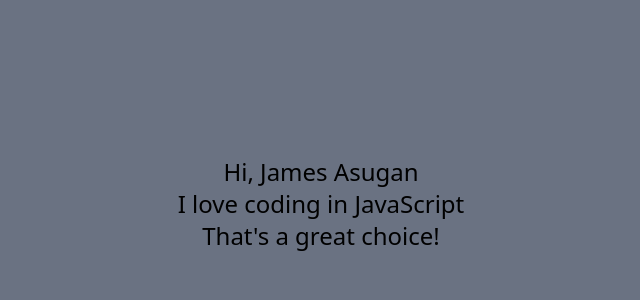
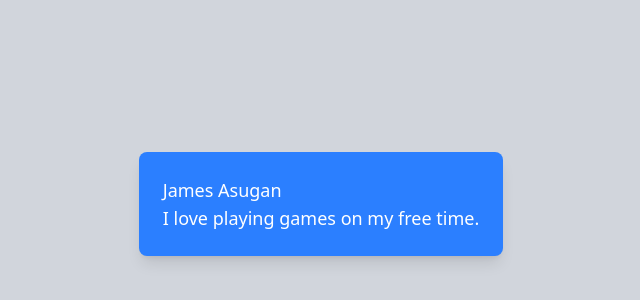
Before and after one commit to jamesasugan/100Days_of_Learning_React, a React (Vite) app: page / in a window 1280 px wide. Shown: the part 196-496 px from the top of the page, without its empty margins (319-959 px from the left). Built offline with nearby package versions, Linux system fonts and the light colour scheme.

Commit message:
Day 3: Create your first component

```diff
--- a/src/App.jsx
+++ b/src/App.jsx
@@ -1,4 +1,5 @@
 import './App.css'
+import Profile from './components/Profile.jsx';
 
 function App() {
   const name = "James Asugan";
@@ -6,10 +7,8 @@
   return (
 
     <>
-      <div className='bg-gray-500 w-full h-screen flex flex-col items-center justify-center text-2xl'>
-        <h1>Hi, {name}</h1>
-        <p>I love coding in {programmingLanguage}</p>
-        <p>{programmingLanguage === 'JavaScript' ? "That's a great choice!" : `Nice! ${programmingLanguage} is cool too.`}</p>
+      <div>
+        <Profile />
       </div>
     </>
   )
--- /dev/null
+++ b/src/components/Profile.jsx
@@ -0,0 +1,14 @@
+import React from 'react'
+
+const Profile = () => {
+  return (
+    <div className='flex flex-col items-center justify-center h-screen bg-gray-300'>
+        <div className='bg-blue-500 text-white p-6 rounded-lg shadow-lg text-lg'>
+            <h2>James Asugan</h2>
+            <p>I love playing games on my free time.</p>
+        </div>
+    </div>
+  )
+}
+
+export default Profile
```
